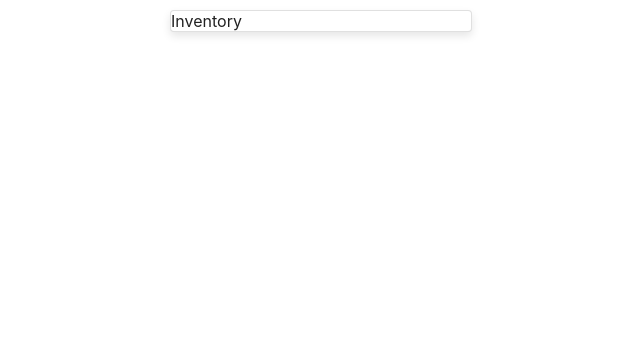
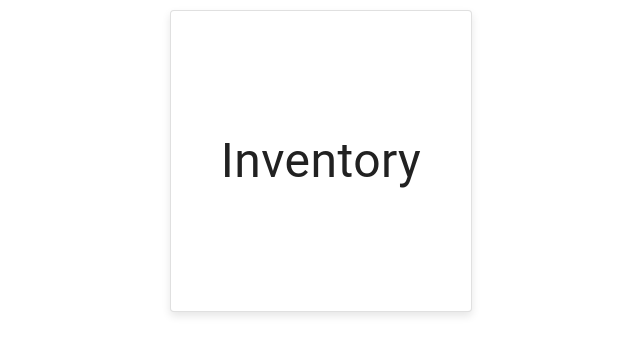
Before and after one commit to TheTableHU/tablecloth, a React (Create React App) app in the folder frontend/: page / in a window 1280 px wide. Shown: the top 354 px of the page, without its empty margins (319-959 px from the left). Built offline with nearby package versions, Linux system fonts and the light colour scheme.

Commit message:
feat: add basic navigation and landing page

```diff
--- a/frontend/src/App.css
+++ /dev/null
@@ -1,75 +0,0 @@
-.App {
-  text-align: center;
-}
-
-.App-logo {
-  height: 40vmin;
-  pointer-events: none;
-}
-
-@media (prefers-reduced-motion: no-preference) {
-  .App-logo {
-    animation: App-logo-spin infinite 20s linear;
-  }
-}
-
-.App-header {
-  background-color: #282c34;
-  min-height: 100vh;
-  display: flex;
-  flex-direction: column;
-  align-items: center;
-  justify-content: center;
-  font-size: calc(10px + 2vmin);
-  color: white;
-}
-
-.App-link {
-  color: #61dafb;
-}
-
-@keyframes App-logo-spin {
-  from {
-    transform: rotate(0deg);
-  }
-  to {
-    transform: rotate(360deg);
-  }
-}
-
-/* Add box shadow to the cards */
-.card-link {
-  text-decoration: none;
-  color: inherit;
-  margin: 10px;
-  display: flex;
-  justify-content: center;
-  align-items: center;
-  transition: box-shadow 0.3s ease-in-out;
-}
-
-.MuiCard-root {
-  width: 300px;
-  background-color: #fff; /* Set background color of the card */
-  border: 1px solid #ddd; /* Add border for a subtle separation */
-  border-radius: 8px; /* Add border radius for rounded corners */
-  box-shadow: 0 4px 8px rgba(0, 0, 0, 0.1); /* Add box shadow for a lifted effect */
-  transition: transform 0.3s ease-in-out, box-shadow 0.3s ease-in-out;
-}
-
-.MuiCard-root:hover {
-  transform: scale(1.05); /* Add a slight scale effect on hover */
-  box-shadow: 0 8px 16px rgba(0, 0, 0, 0.2); /* Increase box shadow on hover */
-}
-
-.cardContent {
-  padding: 16px; /* Add padding inside the card for content */
-  text-align: center;
-}
-
-.cardDisplay {
-  display: flex;
-  flex-wrap: wrap;
-  justify-content: center;
-  margin: 0 auto;
-}
--- a/frontend/src/App.js
+++ b/frontend/src/App.js
@@ -1,16 +1,30 @@
-import './App.css'
-import { Card } from '@mui/material'
-import { Link } from 'react-router-dom'
+import React from 'react';
+import { Routes, Route, Outlet, useLocation, Link} from 'react-router-dom';
+
+import LandingPage from './components/landing/landingPage.js';
+import InventoryList from './components/inventory/inventoryList.js';
+import Button from '@mui/material/Button'  // Import your Inventory component
 
 function App() {
+  const location = useLocation();
+
   return (
-    <div id="app" className="cardDisplay">
-      <Link to="/inventory" className="card-link">
-        <Card variant="outlined">Inventory</Card>
-      </Link>
-      {/* Add more cards for other pages */}
+    <div>
+      {location.pathname !== '/' && (
+        <Button component={Link} to="/">
+          Back
+        </Button>
+      )}
+      {/* Show the landing page only when no route is matched */}
+      <Routes>
+        <Route path="/" element={<LandingPage />} />
+        <Route path="/inventory" element={<InventoryList />} />
+      </Routes>
+
+      {/* The Outlet component renders the child components of the matched route */}
+      <Outlet />
     </div>
   )
 }
 
-export default App
+export default App;
--- a/frontend/src/components/inventoryList.js
+++ b/frontend/src/components/inventory/inventoryList.js
@@ -1,7 +1,7 @@
 import { useEffect, useState } from 'react'
 import { DataGrid } from '@mui/x-data-grid'
 import Box from '@mui/material/Box'
-import config from '../config'
+import config from '../../config'
 
 export default function InventoryList() {
   const columns = [
--- /dev/null
+++ b/frontend/src/components/landing/landingPage.css
@@ -0,0 +1,39 @@
+.card-link {
+    text-decoration: none;
+    color: inherit;
+    margin: 10px;
+    display: flex;
+    justify-content: center;
+    align-items: center;
+    transition: box-shadow 0.3s ease-in-out;
+  }
+
+  .MuiCard-root {
+    width: 300px;
+    height: 300px;
+    background-color: #fff; /* Set background color of the card */
+    border: 1px solid #ddd; /* Add border for a subtle separation */
+    border-radius: 8px; /* Add border radius for rounded corners */
+    box-shadow: 0 4px 8px rgba(0, 0, 0, 0.1); /* Add box shadow for a lifted effect */
+    background-color: transparent;
+    transition: transform 0.3s ease-in-out, box-shadow 0.3s ease-in-out, background-color 5s ease-in-out; /* Combine transitions */
+  }
+
+  .MuiCard-root:hover {
+    transform: scale(1.05); /* Add a slight scale effect on hover */
+    box-shadow: 0 8px 16px rgba(0, 0, 0, 0.2); /* Increase box shadow on hover */
+    background-color: lightblue;
+  }
+
+  .cardContent {
+    display: flex;
+    flex-direction: column;
+    text-align: center;
+    justify-content: center;
+    align-items: center;
+    height: 100%; /* Ensure the content takes the full height of the card */
+  }
+
+  .MuiCard-root .MuiTypography-root {
+    font-size: 48px;
+  }
--- /dev/null
+++ b/frontend/src/components/landing/landingPage.js
@@ -0,0 +1,15 @@
+import { Card, Typography } from '@mui/material';
+import { Link } from 'react-router-dom';
+import './landingPage.css';
+
+export default function LandingPage() {
+    return (
+      <div id="app" className="cardDisplay">
+        <Link to="/inventory" className="card-link">
+          <Card className="MuiCard-root" variant="outlined">
+            <Typography className="cardContent">Inventory</Typography>
+          </Card>
+        </Link>
+      </div>
+    );
+  }
```
Also changed, not shown: frontend/src/index.js (+10 -10 lines), 1 other file (tests, documents, lock files or other folders).
